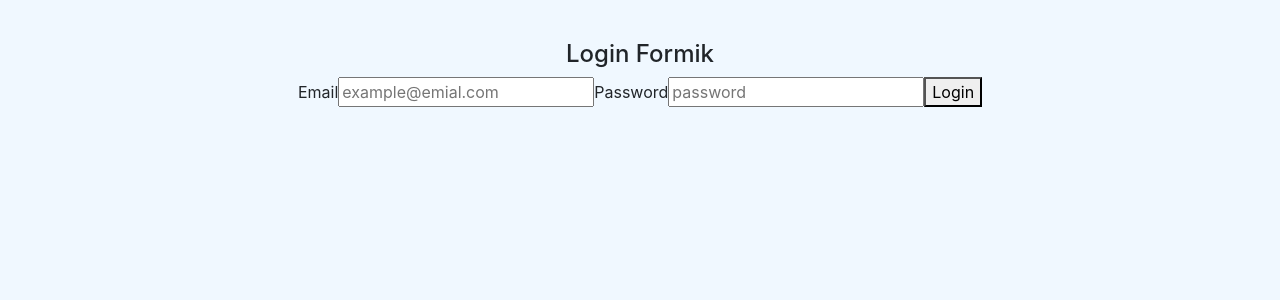
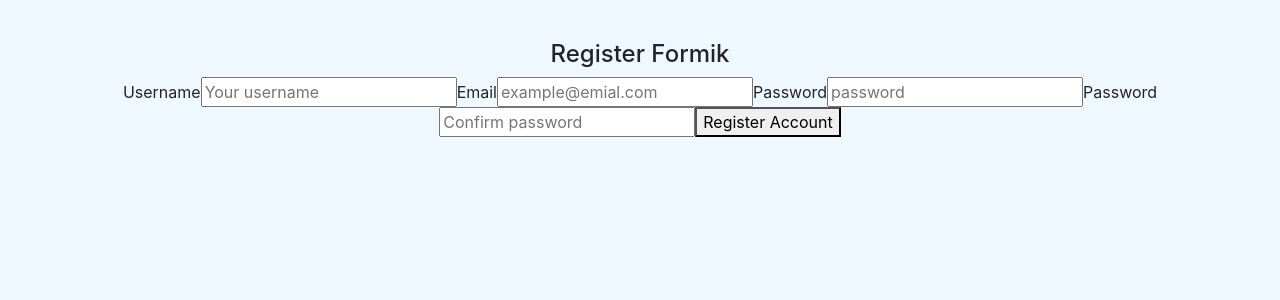
Before and after one commit to Baruc22/Task-Manager-React, a React (Create React App) app: page / in a window 1280 px wide. Shown: the top 300 px of the page. Built offline with nearby package versions, Linux system fonts and the light colour scheme.

Commit message:
Formulario de registro con Formik y Yup

```diff
--- a/src/App.js
+++ b/src/App.js
@@ -11,6 +11,7 @@
 import Father from './components/container/father';
 import OptionalRender from './components/pure/optionalRender';
 import LoginFormik from './components/pure/forms/loginFormik';
+import RegisterFormik from './components/pure/forms/registerFormik';
 
 //Componente de tipo funcion
 function App() {
@@ -60,7 +61,8 @@
       {/* <OptionalRender></OptionalRender> */}
 
       {/* Ejemplos del uso de Formik y Yup */}
-      <LoginFormik></LoginFormik>
+      {/* <LoginFormik></LoginFormik> */}
+      <RegisterFormik></RegisterFormik>
 
       {/* PROYECTO FINAL */}
       {/* <TaskListComponent></TaskListComponent> */}
--- /dev/null
+++ b/src/components/pure/forms/registerFormik.jsx
@@ -0,0 +1,142 @@
+import React from 'react';
+import { Formik, Form, Field, ErrorMessage } from 'formik';
+import * as Yup from 'yup';
+
+//Modelos
+import { User } from '../../../models/user.class';
+import { ROLES } from '../../../models/roles.enum';
+
+const RegisterFormik = () => {
+
+    let user = new User();
+
+    const inicialValues = {
+        username: '',
+        email: '',
+        password: '',
+        confirm: '', //Para confirmar password
+        role: ROLES.USER
+    }
+
+    const registerSchema = Yup.object().shape(
+
+        {
+            username: Yup.string()
+                .min(6,'username too short')
+                .max(12,'username too long')
+                .required('Username is required'),
+            email: Yup.string()
+                .email('Invalid email format')
+                .required('Email is required'),
+            role: Yup.string()
+                .oneOf([ROLES.USER, ROLES.ADMIN],'You must select a Role: User/Admin')
+                .required('Role is required'),
+            password: Yup.string()
+                .min(8,'Password too short')
+                .required('Password is required'),
+            confirm: Yup.string()
+                .when('password',{
+                    is: value => (value && value.length > 0 ? true : false),
+                    then: () => Yup.string().oneOf(
+                        [Yup.ref("password")], '¡Password must match!'
+                    )
+                }).required('You must confirm the password')
+
+        }
+
+    )
+
+    const submit = () => {
+        alert('Register user')
+    }
+
+    return (
+        <div>
+            <h4>Register Formik</h4>
+            <Formik
+                // ** Inicialización de valores que tomara el formulario **
+                initialValues={inicialValues}
+                // ** Validacion de esquema de Yup **
+                validationSchema={registerSchema}
+                // ** Evento onSubmit **
+                onSubmit={async (values) => {
+                    await new Promise((r) => setTimeout(r, 1000));
+                    alert(JSON.stringify(values, null, 2));
+                }}
+            >
+
+                {({ values,
+                    touched,
+                    errors,
+                    isSubmitting,
+                    handleChange,
+                    handleBlur}) => (
+                        <Form>
+                            <label htmlFor="username">Username</label>
+                            <Field id="username" type="text" name="username" placeholder="Your username" />
+
+                            {/* Gestion de errores en "username" usando Formik */}
+                            {
+                                errors.username && touched.username && (
+                                    <div>
+                                        <ErrorMessage name="username"></ErrorMessage>
+                                    </div>
+                                )
+                            }
+
+                            <label htmlFor="email">Email</label>
+                            <Field id="email" type="email" name="email" placeholder="example@emial.com" />
+
+                            {/* Gestion de errores en "email" usando Formik (usando component='div')*/}
+                            {
+                                errors.email && touched.email && (
+
+                                    <ErrorMessage name="email" component='div'></ErrorMessage>
+                                )
+                            }
+
+                            <label htmlFor="password">Password</label>
+                            <Field
+                                id="password"
+                                name="password"
+                                placeholder="password"
+                                type="password"
+                            />
+
+                            {/* Gestion de errores de "Password" de forma normal */}
+                            {
+                                errors.password && touched.password && (
+                                    <div className='error'>
+                                        <p> {errors.password} </p>
+                                    </div>
+                                )
+                            }
+
+                            <label htmlFor="password">Password</label>
+                            <Field
+                                id="confirm"
+                                name="confirm"
+                                placeholder="Confirm password"
+                                type="password"
+                            />
+
+                            {/* Gestion de errores de "Confirmacion de password" de forma normal */}
+                            {
+                                errors.confirm && touched.confirm && (
+                                    <div className='error'>
+                                        <p> {errors.confirm} </p>
+                                    </div>
+                                )
+                            }
+
+                            <button type="submit">Register Account</button>
+                            {isSubmitting ? (<p>Sending your Credentials ...</p>) : null}
+                        </Form>
+                    )}
+
+            </Formik>
+        </div>
+    );
+}
+
+export default RegisterFormik;
--- /dev/null
+++ b/src/models/roles.enum.js
@@ -0,0 +1,4 @@
+export const ROLES = {
+    USER: 'user',
+    ADMIN: 'admin'
+}
--- /dev/null
+++ b/src/models/user.class.js
@@ -0,0 +1,15 @@
+import { ROLES } from "./roles.enum";
+
+export class User {
+    username = '';
+    email = '';
+    password = '';
+    role = ROLES.USER;
+
+    constructor(username, email, password, role){
+        this.username = username;
+        this.email = email;
+        this.password = password;
+        this.role = role;
+    }
+}
```
